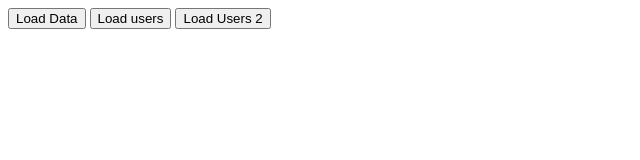
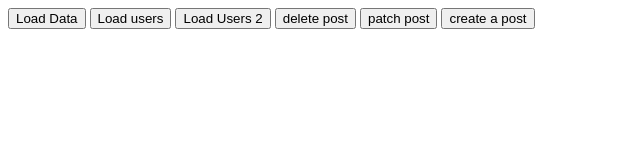
Before and after one commit to T-ahiti/module-33, a plain HTML site: page index.html in a window 1280 px wide. Shown: the whole page, without its empty margins (0-640 px from the left). Drawn offline with Linux system fonts and the light colour scheme; no server answers.

Commit message:
5th commit

```diff
--- a/index.html
+++ b/index.html
@@ -11,6 +11,9 @@
     <button onclick="loadData()">Load Data</button>
     <button onclick="loadUsers()">Load users</button>
     <button onclick="loadUsers2()">Load Users 2</button>
+    <button onclick="deletePost()">delete post</button>
+    <button onclick=" patchPost()">patch post</button>
+    <button onclick="createPost()">create a post</button>
 
     <div class="usersContainer">
         <ul id="usersList"></ul>
```
